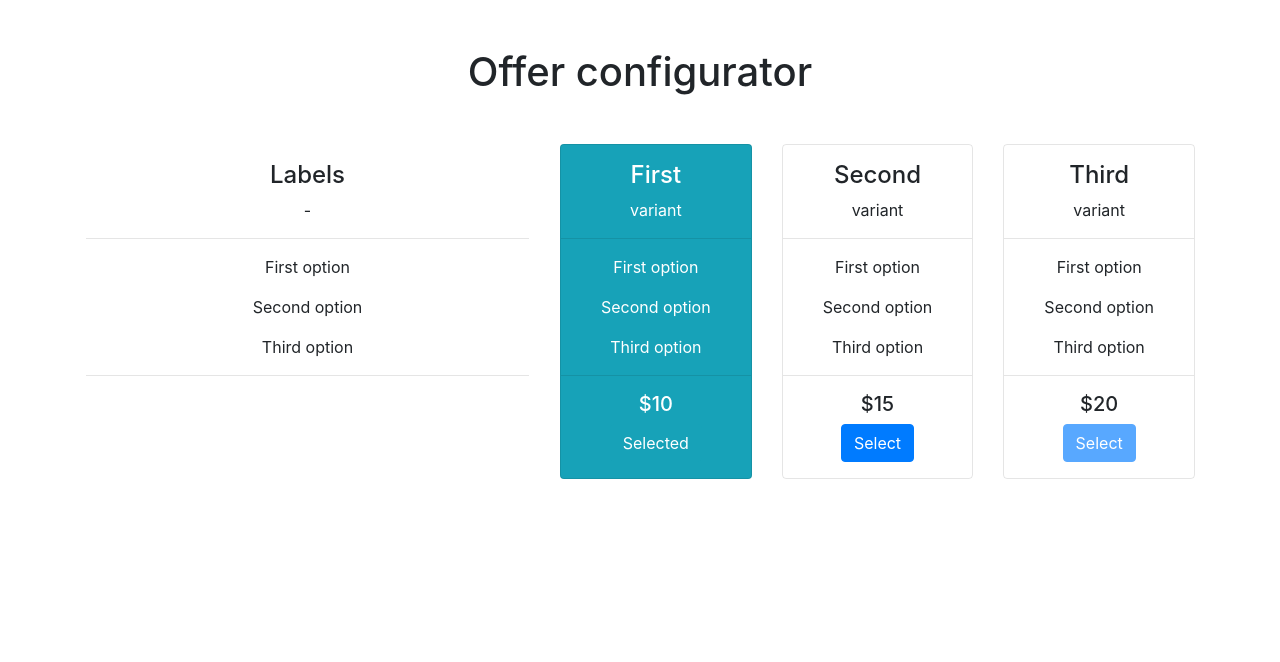
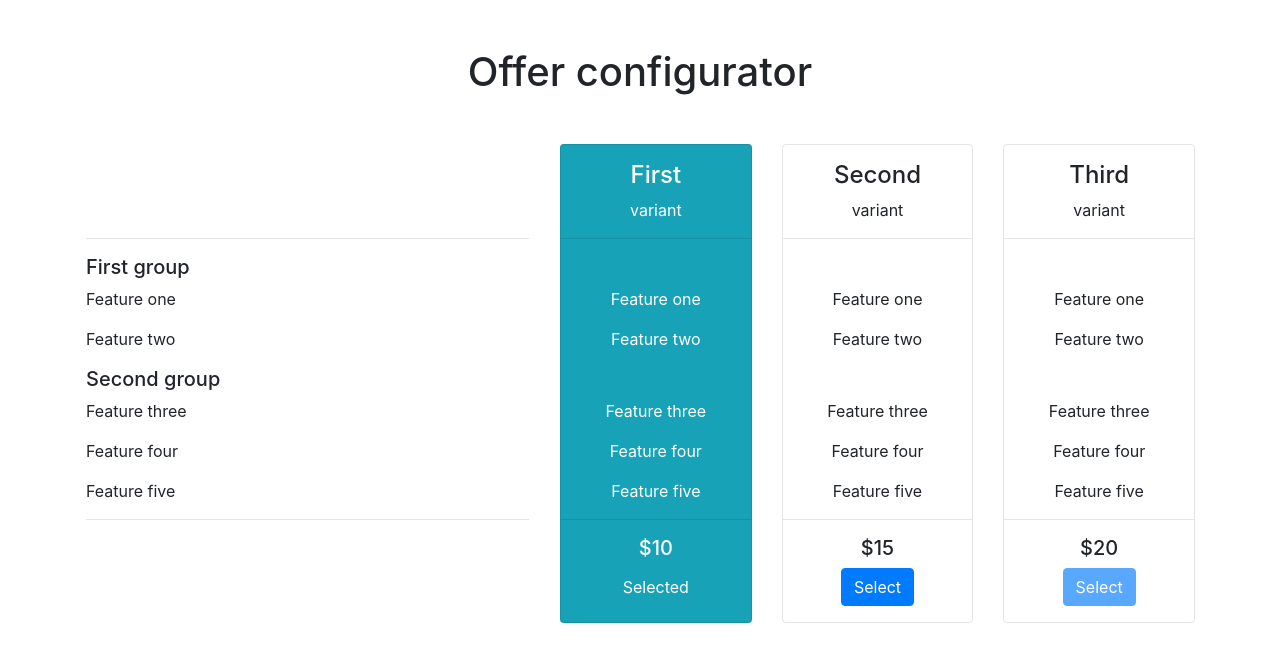
Before and after one commit to marcinmajkowski/angular-advanced-forms, an Angular app: page / in a window 1280 px wide. Shown: the top 662 px of the page. Built offline with nearby package versions, Linux system fonts and the light colour scheme.

Commit message:
Introduce Feature and FeatureGroup models

```diff
--- a/src/app/app.module.ts
+++ b/src/app/app.module.ts
@@ -7,6 +7,7 @@ import { AppComponent } from './app.component';
 import { OfferConfiguratorComponent } from './offer-configurator/offer-configurator.component';
 import { VariantComponent } from './offer-configurator/variant/variant.component';
 import { VariantLabelsComponent } from './offer-configurator/variant-labels/variant-labels.component';
+import { FeatureComponent } from './offer-configurator/variant/feature/feature.component';
 
 @NgModule({
   declarations: [
@@ -14,6 +15,7 @@ import { VariantLabelsComponent } from './offer-configurator/variant-labels/vari
     OfferConfiguratorComponent,
     VariantComponent,
     VariantLabelsComponent,
+    FeatureComponent,
   ],
   imports: [
     BrowserModule,
--- a/src/app/offer-configurator/offer-configurator.component.html
+++ b/src/app/offer-configurator/offer-configurator.component.html
@@ -1,7 +1,7 @@
 <h1 class="text-center my-5">Offer configurator</h1>
 <div class="row">
   <div class="col-5">
-    <app-variant-labels></app-variant-labels>
+    <app-variant-labels [featureGroups]="variants[0].featureGroups"></app-variant-labels>
   </div>
   <div class="col"
        *ngFor="let variant of variants; let i = index">
--- a/src/app/offer-configurator/offer-configurator.component.ts
+++ b/src/app/offer-configurator/offer-configurator.component.ts
@@ -1,6 +1,25 @@
 import { Component, OnInit } from '@angular/core';
 import { Variant } from './variant/variant.model';
 import { VariantState } from './variant/variant-state.model';
+import { FeatureGroup } from './variant/feature/feature-group.model';
+
+const SAMPLE_FEATURE_GROUPS: FeatureGroup[] = [{
+  name: 'First group',
+  features: [{
+    name: 'Feature one'
+  }, {
+    name: 'Feature two'
+  }]
+}, {
+  name: 'Second group',
+  features: [{
+    name: 'Feature three'
+  }, {
+    name: 'Feature four'
+  }, {
+    name: 'Feature five'
+  }]
+}];
 
 @Component({
   selector: 'app-offer-configurator',
@@ -12,14 +31,17 @@ export class OfferConfiguratorComponent implements OnInit {
   variants: Variant[] = [{
     name: 'First',
     state: VariantState.SELECTED,
+    featureGroups: SAMPLE_FEATURE_GROUPS,
     price: 10,
   }, {
     name: 'Second',
     state: VariantState.ENABLED,
+    featureGroups: SAMPLE_FEATURE_GROUPS,
     price: 15,
   }, {
     name: 'Third',
     state: VariantState.DISABLED,
+    featureGroups: SAMPLE_FEATURE_GROUPS,
     price: 20,
   }];
 
--- a/src/app/offer-configurator/variant-labels/variant-labels.component.html
+++ b/src/app/offer-configurator/variant-labels/variant-labels.component.html
@@ -1,23 +1,14 @@
-<div class="text-center variant-labels-column rounded py-3">
+<div class="variant-labels-column rounded py-3">
   <div>
-    <h4>Labels</h4>
-    <p>-</p>
+    <h4>&nbsp;</h4>
+    <p>&nbsp;</p>
   </div>
   <hr/>
-  <div>
-    <p>
-      First option
-    </p>
-  </div>
-  <div>
-    <p>
-      Second option
-    </p>
-  </div>
-  <div>
-    <p>
-      Third option
-    </p>
+  <div *ngFor="let featureGroup of featureGroups">
+    <h5>{{ featureGroup.name }}</h5>
+    <div *ngFor="let feature of featureGroup.features">
+      <p>{{ feature.name }}</p>
+    </div>
   </div>
   <hr/>
 </div>
--- a/src/app/offer-configurator/variant-labels/variant-labels.component.ts
+++ b/src/app/offer-configurator/variant-labels/variant-labels.component.ts
@@ -1,4 +1,5 @@
-import { Component, OnInit } from '@angular/core';
+import { Component, Input, OnInit } from '@angular/core';
+import { FeatureGroup } from '../variant/feature/feature-group.model';
 
 @Component({
   selector: 'app-variant-labels',
@@ -7,6 +8,8 @@ import { Component, OnInit } from '@angular/core';
 })
 export class VariantLabelsComponent implements OnInit {
 
+  @Input() featureGroups: FeatureGroup[];
+
   constructor() { }
 
   ngOnInit() {
--- /dev/null
+++ b/src/app/offer-configurator/variant/feature/feature-group.model.ts
@@ -0,0 +1,6 @@
+import { Feature } from './feature.model';
+
+export interface FeatureGroup {
+  name: string;
+  features: Feature[];
+}
--- /dev/null
+++ b/src/app/offer-configurator/variant/feature/feature.component.html
@@ -0,0 +1,3 @@
+<p>
+  feature works!
+</p>
--- /dev/null
+++ b/src/app/offer-configurator/variant/feature/feature.component.ts
@@ -0,0 +1,15 @@
+import { Component, OnInit } from '@angular/core';
+
+@Component({
+  selector: 'app-feature',
+  templateUrl: './feature.component.html',
+  styleUrls: ['./feature.component.scss']
+})
+export class FeatureComponent implements OnInit {
+
+  constructor() { }
+
+  ngOnInit() {
+  }
+
+}
--- /dev/null
+++ b/src/app/offer-configurator/variant/feature/feature.model.ts
@@ -0,0 +1,3 @@
+export interface Feature {
+  name: string;
+}
--- a/src/app/offer-configurator/variant/variant.component.html
+++ b/src/app/offer-configurator/variant/variant.component.html
@@ -7,20 +7,11 @@
     <p>variant</p>
   </div>
   <hr/>
-  <div>
-    <p>
-      First option
-    </p>
-  </div>
-  <div>
-    <p>
-      Second option
-    </p>
-  </div>
-  <div>
-    <p>
-      Third option
-    </p>
+  <div *ngFor="let featureGroup of variant.featureGroups">
+    <h5>&nbsp;</h5>
+    <div *ngFor="let feature of featureGroup.features">
+      <p>{{ feature.name }}</p>
+    </div>
   </div>
   <hr/>
   <div class="pb-3">
--- a/src/app/offer-configurator/variant/variant.model.ts
+++ b/src/app/offer-configurator/variant/variant.model.ts
@@ -1,7 +1,9 @@
 import { VariantState } from './variant-state.model';
+import { FeatureGroup } from './feature/feature-group.model';
 
 export interface Variant {
   name: string;
   state: VariantState;
+  featureGroups: FeatureGroup[];
   price: number;
 }
```
Also changed, not shown: src/app/offer-configurator/variant/feature/feature.component.scss (added), 1 other file (tests, documents, lock files or other folders).
